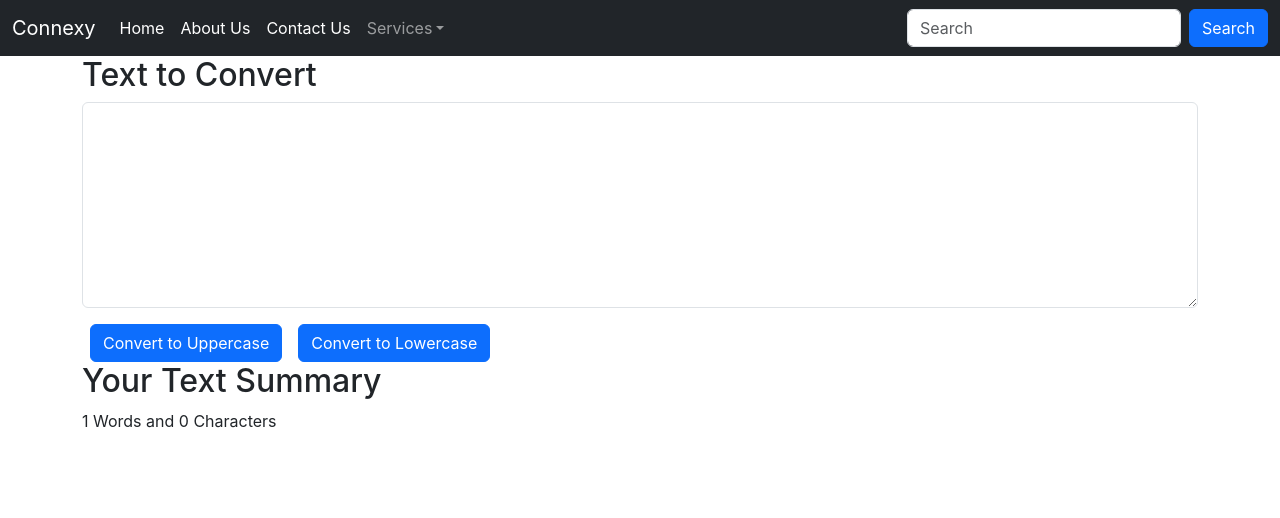
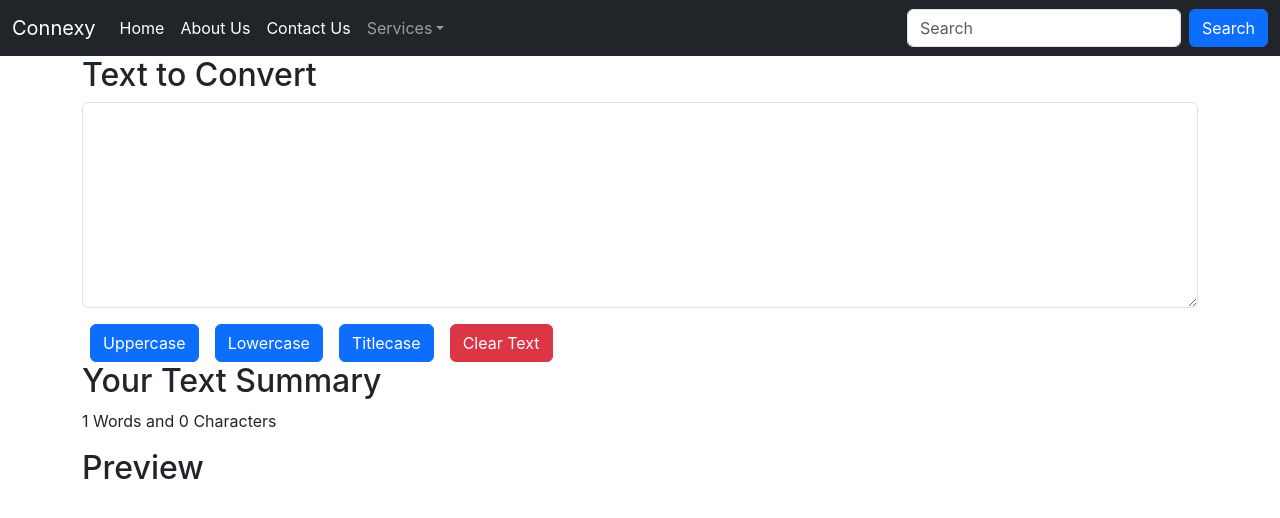
Before and after one commit to Connexy/learnreact, a React (Create React App) app: page / in a window 1280 px wide. Shown: the top 518 px of the page. Built offline with nearby package versions, Linux system fonts and the light colour scheme.

Commit message:
convert function added

```diff
--- a/src/components/TextForm.jsx
+++ b/src/components/TextForm.jsx
@@ -10,13 +10,26 @@ export default function TextForm(props) {
 
         var uppercase = text.toUpperCase();
         setText(uppercase);
-
-
-
     }
     const handleonClickLower = () => {
         var lowercase = text.toLowerCase();
         setText(lowercase);
+    }
+    const handleonClickTitle = () => {
+        // split text into an array of words
+        const words = text.split(" ");
+        // capitalize the first letter of each word
+        const titleCaseWords = words.map((word) => {
+            return word.charAt(0).toUpperCase() + word.slice(1);
+        });
+        // join the title-cased words back into a single string
+
+        const titleCasedText = titleCaseWords.join(" ");
+        // update the state
+        setText(titleCasedText);
+    }
+    const handleonClickClear = () => {
+        setText("");
     }
     return (
         <>
@@ -25,14 +38,20 @@ export default function TextForm(props) {
                 <div className="mb-3">
                     <textarea type="text" onChange={handleonChange} value={text} className="form-control " rows="8" />
                 </div>
-                <button className="btn btn-primary mx-2" onClick={handleonClickUpper} >Convert to Uppercase</button>
+                <button className="btn btn-primary mx-2" onClick={handleonClickUpper} >Uppercase</button>
+                <button className="btn btn-primary mx-2" onClick={handleonClickLower} >Lowercase</button>
+                <button className="btn btn-primary mx-2" onClick={handleonClickTitle} >Titlecase</button>
+                <button className="btn btn-danger mx-2" onClick={handleonClickClear} >Clear Text</button>
 
-                <button className="btn btn-primary mx-2" onClick={handleonClickLower} >Convert to Lowercase</button>
             </div>
             <div className="container">
                 <h2>Your Text Summary</h2>
                 <p>{text.split(" ").length} Words and {text.length} Characters</p>
             </div>
+            <div className="container">
+                <h2>Preview</h2>
+                <p>{text}</p>
+            </div>
         </>
     )
 }
```
